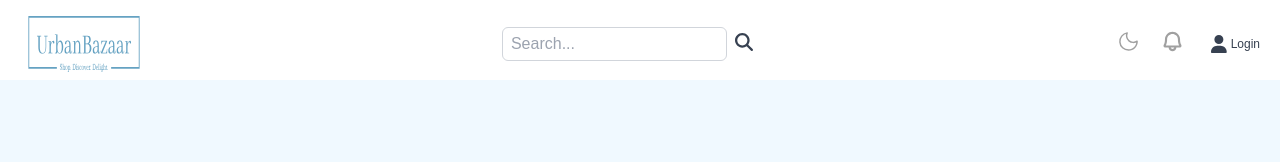
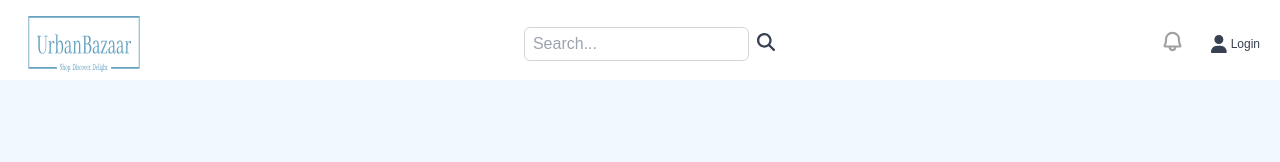
Before and after one commit to SylviaT01/UrbanBazaar, a React (Create React App) app in the folder frontend-urban-bazaar/: page /dashboard/dashboardAdmin in a window 1280 px wide. Shown: the top 162 px of the page. Built offline with nearby package versions, Linux system fonts and the light colour scheme.

Commit message:
Remove darkmode and light mode styles from admin navbar

```diff
--- a/frontend-urban-bazaar/src/admin/navbar.jsx
+++ b/frontend-urban-bazaar/src/admin/navbar.jsx
@@ -3,37 +3,14 @@ import { Link, useNavigate } from "react-router-dom";
 import { FontAwesomeIcon } from "@fortawesome/react-fontawesome";
 import { faUser, faSearch } from "@fortawesome/free-solid-svg-icons";
 import logo from "../assets/logo.svg";
-import darkmode from "../assets/darkmode.svg";
 import bell from "../assets/bell.svg";
 import { UserContext } from "../contexts/userContext";
 
-const DarkModeToggle = ({ isDarkMode, toggleDarkMode }) => {
-  return (
-    <button
-      type="button"
-      onClick={toggleDarkMode}
-      className="flex items-center justify-center bg-transparent border-none p-0"
-    >
-      <img
-        src={darkmode}
-        className={`object-contain w-6 aspect-square ${isDarkMode ? "filter invert" : ""
-          }`}
-        alt="Darkmode"
-      />
-    </button>
-  );
-};
 
 const Navbar = () => {
-  const [isDarkMode, setIsDarkMode] = useState(false);
   const [searchQuery, setSearchQuery] = useState("");
   const navigate = useNavigate();
   const { authToken } = useContext(UserContext);
-
-  const toggleDarkMode = () => {
-    setIsDarkMode((prevMode) => !prevMode);
-    document.body.classList.toggle("dark-mode", !isDarkMode);
-  };
 
   const handleSearchChange = (event) => {
     setSearchQuery(event.target.value);
@@ -47,7 +24,7 @@ const Navbar = () => {
   };
 
   return (
-    <div className={`flex flex-col items-center w-full pb-8 ${isDarkMode ? "bg-gray-800" : "bg-sky-50"}`}>
+    <div className={`flex flex-col items-center w-full pb-8`}>
       <div className="flex justify-between items-center w-full px-5 pt-2 bg-white max-w-[1440px]">
         <div className="flex gap-5 items-center">
           <Link to="/" className="flex items-center">
@@ -75,10 +52,10 @@ const Navbar = () => {
         </div>
         <div className="flex gap-4">
           <div className="flex gap-5 items-start px-2.5 pt-2.5 pb-4 min-h-[50px]">
-            <DarkModeToggle
+            {/* <DarkModeToggle
               isDarkMode={isDarkMode}
               toggleDarkMode={toggleDarkMode}
-            />
+            /> */}
             <div className="flex gap-5 items-center w-6">
               <img
                 src={bell}
@@ -89,7 +66,7 @@ const Navbar = () => {
           </div>
           <div className="flex items-center space-x-6">
             {authToken ? (
-              <Link to="/userprofile/dashboarduser" className="text-gray-700 hover:text-blue-700 flex items-center text-xs">
+              <Link to="/dashboard/dashboardAdmin" className="text-gray-700 hover:text-blue-700 flex items-center text-xs">
                 <FontAwesomeIcon icon={faUser} className="text-lg" />
                 <span className="ml-1">My Account</span>
               </Link>
```
Also changed, not shown: 1 other file (tests, documents, lock files or other folders).
